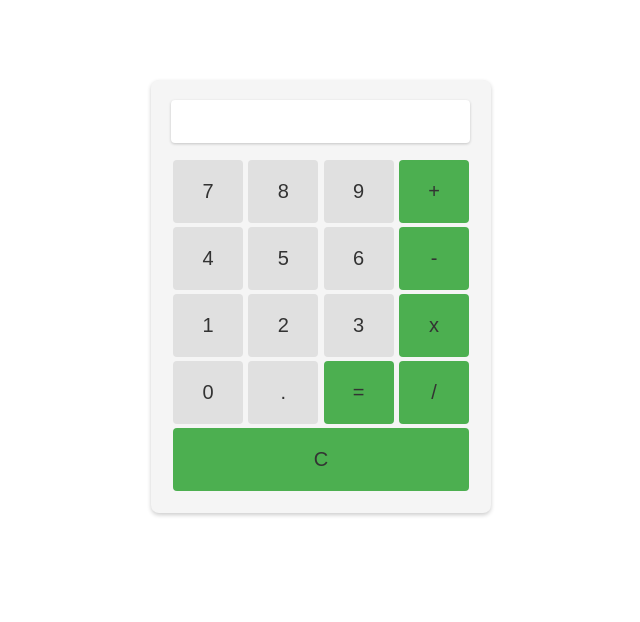
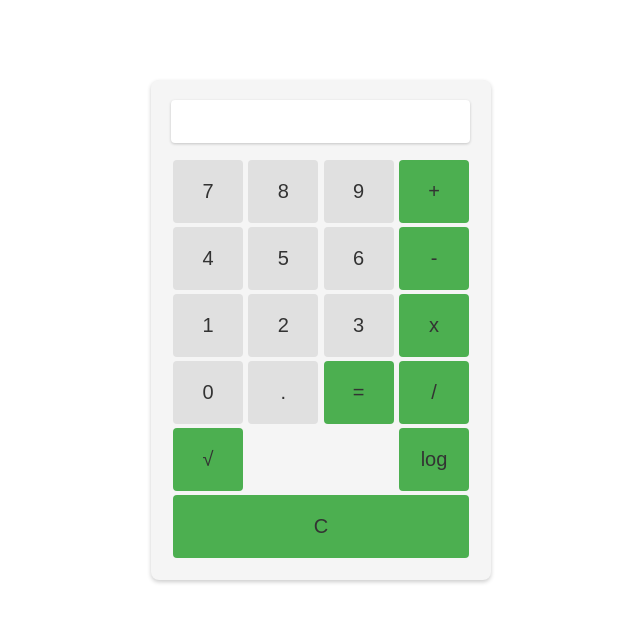
Before and after one commit to hafiz1379/sample-calculator, a website: page index.html in a window 1280 px wide. Shown: the whole page, without its empty margins (319-959 px from the left). Drawn offline with Linux system fonts and the light colour scheme.

Commit message:
Added square root and logarithm btns

```diff
--- a/index.html
+++ b/index.html
@@ -26,6 +26,9 @@
       <button type="button" onclick="appendDecimal('.')">.</button>
       <button type="button" class="operation" onclick="calculateResult()">=</button>
       <button type="button" class="operation" onclick="performOperation('/')">/</button>
+      <button type="button" class="operation" onclick="performUnaryOperation('sqrt')">√</button>
+      <button type="button" class="operation" onclick="performUnaryOperation('log')">log</button>
+
       <button type="button" id="delete" class="operation" onclick="clearDisplay()">C</button>
     </div>
   </div>
```
